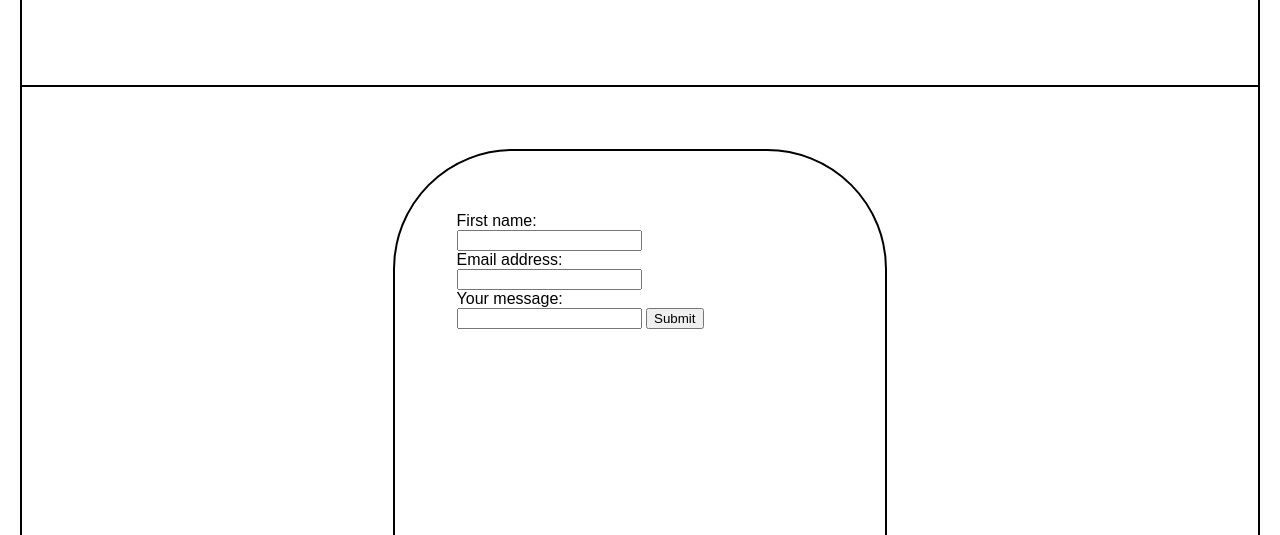
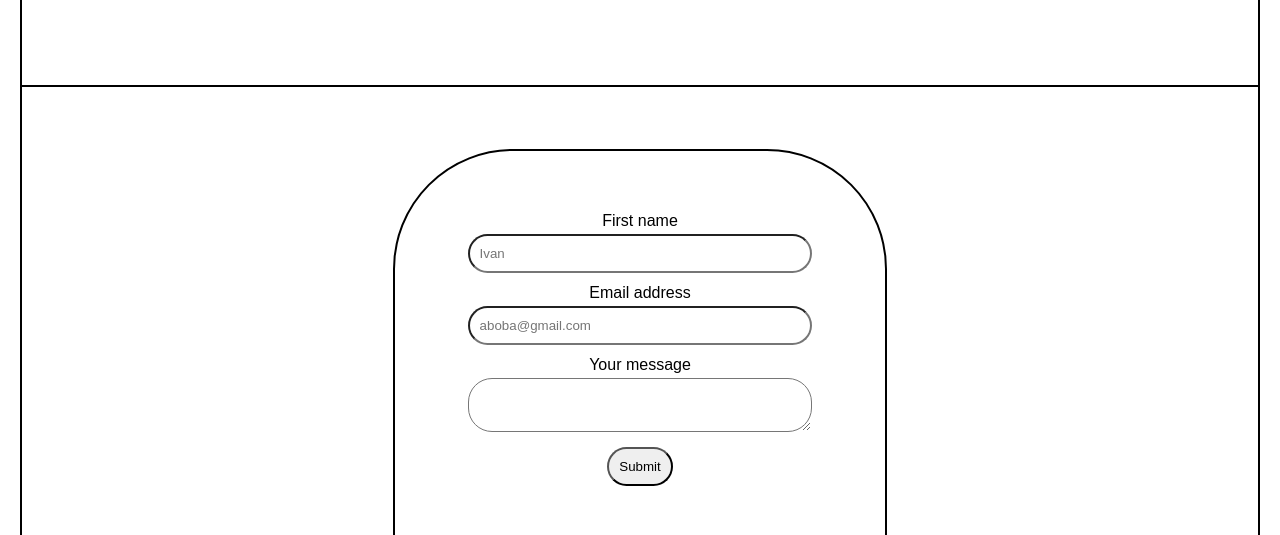
Before and after one commit to Nexoner/html-advance-meta-tags, a plain HTML site: page pages/contact.html in a window 1280 px wide. Shown: the part 265-800 px from the top of the page. Drawn offline with Linux system fonts and the light colour scheme; a web font is replaced by a local one.

Commit message:
form-style-update

```diff
--- a/pages/contact.html
+++ b/pages/contact.html
@@ -57,14 +57,37 @@
     </header>
     <main>
       <div class="form-container">
-        <form class="forme">
-          <label for="fname">First name:</label><br />
-          <input type="text" id="first-name" name="fname" /><br />
-          <label for="mail">Email address:</label><br />
-          <input type="email" name="mail" id="your-mail" /><br />
-          <label for="message">Your message:</label><br />
-          <input type="text" id="user-message" name="message" />
-          <input type="submit" value="Submit" />
+        <form class="form">
+          <label class="form-lbl" for="fname">First name</label>
+          <input
+            class="form-inp"
+            type="text"
+            id="first-name"
+            name="fname"
+            placeholder="Ivan"
+          />
+          <label class="form-lbl" for="mail">Email address</label>
+          <input
+            class="form-inp"
+            type="email"
+            name="mail"
+            id="your-mail"
+            placeholder="aboba@gmail.com"
+          />
+          <label class="form-lbl" for="message">Your message</label>
+          <textarea
+            cols="500"
+            class="form-inp"
+            type="textarea"
+            id="user-message"
+            name="message"
+            placeholder="Напишите ваше сообщение..."
+            maxlength="512"
+          >
+          </textarea>
+          <div id="form-sub-btn">
+            <input id="form-sub-btn" type="submit" value="Submit" />
+          </div>
         </form>
       </div>
     </main>
--- a/styles/style.css
+++ b/styles/style.css
@@ -174,12 +174,29 @@ footer {
    justify-content: center;
 }
 
-.forme {
+.form {
    border: 2px solid black;
    border-radius: 120px;
    margin: 5% 30% 5% 30%;
    padding: 5%;
    height: 36em;
+   text-align: center;
+   display: flex;
+   flex-direction: column;
+}
+
+input {
+   padding: 10px;
+   border-radius: 24px;
+   margin: 3%;
+   margin-top: 4px;
+}
+
+textarea  {
+   padding: 3%;
+   border-radius: 24px;
+   margin: 3%;
+   margin-top: 4px;
 }
 
 .tooltip-text {
```
Also changed, not shown: pages/changelog.html (+2 -2 lines).
